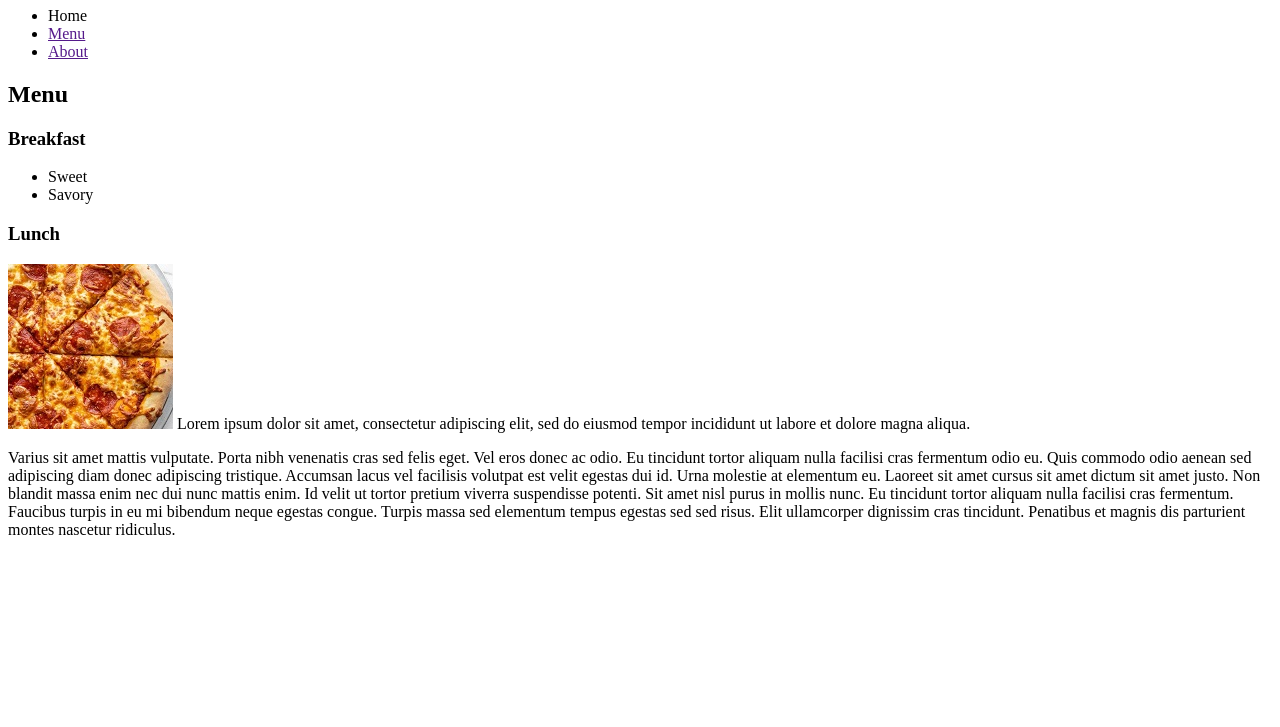
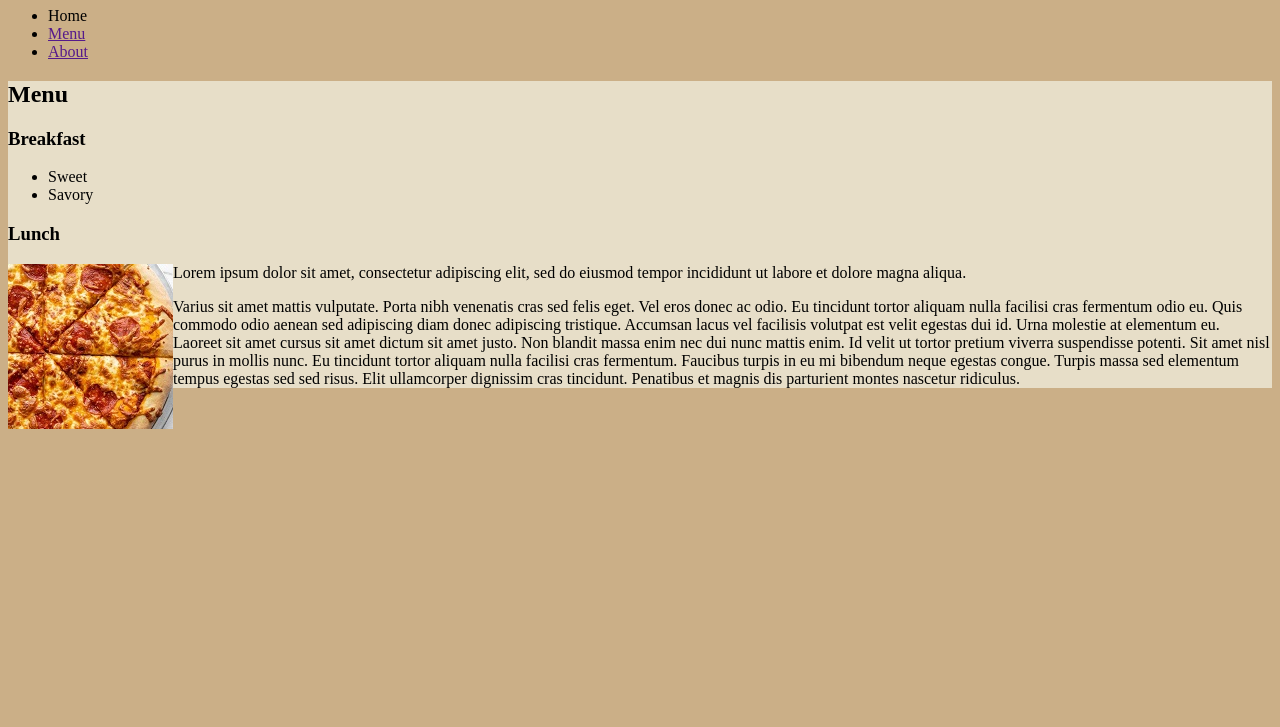
Before and after one commit to Gravebird/midterm, a plain HTML site: page index.html in a window 1280 px wide. Shown: the part 73-800 px from the top of the page. Drawn offline with Linux system fonts and the light colour scheme.

Commit message:
update colors

```diff
--- a/css/stylesheet.css
+++ b/css/stylesheet.css
@@ -4,13 +4,13 @@ h1 {
 }
 
 body {
-  background-color: cbaf87;
+  background-color: #cbaf87;
 }
 
 #menu {
-  background-color: e7dec8;
+  background-color: #e7dec8;
 }
 
 #pizza {
-  float: none;
+  float: left;
 }
```
